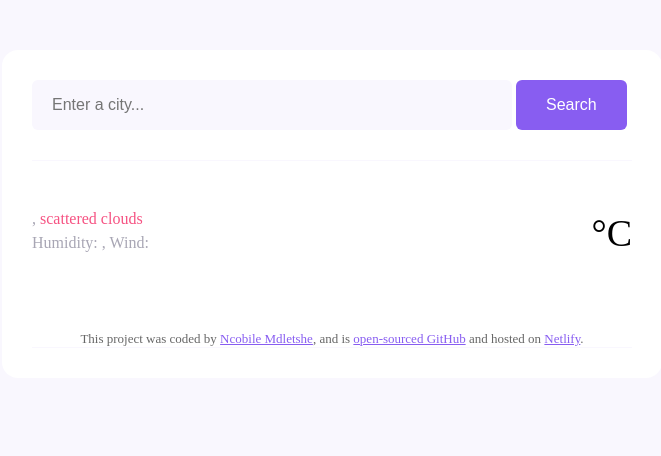
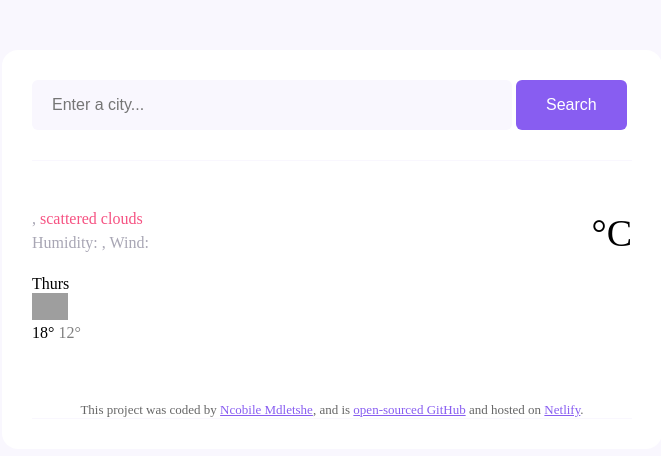
Before and after one commit to NcobileM/vanilla-weather-app, a plain HTML site: page index.html in a window 1280 px wide. Shown: the whole page, without its empty margins (308-969 px from the left). Drawn offline with nearby package versions, Linux system fonts and the light colour scheme; no server answers; grey boxes are pictures that could not be loaded.

Commit message:
Added forecast HTML and CSS

```diff
--- a/index.html
+++ b/index.html
@@ -38,6 +38,24 @@
               Humidity: <span id="humidity"></span>, Wind:
               <span id="wind-speed"></span>
             </p>
+            <div class="weather-forecast">
+              <div class="row">
+                <div class="col-2">
+                  <div class="weather-forecast-date">Thurs</div>
+
+                  <img
+                    src="http://shecodes-assets.s3.amazonaws.com/api/weather/icons/clear-sky-night.png"
+                    alt=""
+                    width="36"
+                  />
+
+                  <div class="weather-forecast-temperatures">
+                    <span class="weather-forecast-temperature-max">18°</span>
+                    <span class="weather-forecast-temperature-min">12°</span>
+                  </div>
+                </div>
+              </div>
+            </div>
           </div>
           <div class="weather-app-temperature-container">
             <div id="icon"></div>
--- a/src/style.css
+++ b/src/style.css
@@ -90,3 +90,20 @@ footer {
   font-size: 13px;
   color: rgba(0, 0, 0, 0.6);
 }
+
+.weather-forecast {
+  margin-top: 20px;
+
+  color: #000;
+}
+
+.weather-forecas-date {
+  font-size: 16px;
+  opacity: 0.6;
+}
+.weather-forecast-temperature-min {
+  opacity: 0.5;
+}
+.weather-forecast-temperature {
+  font-size: 13px;
+}
```
